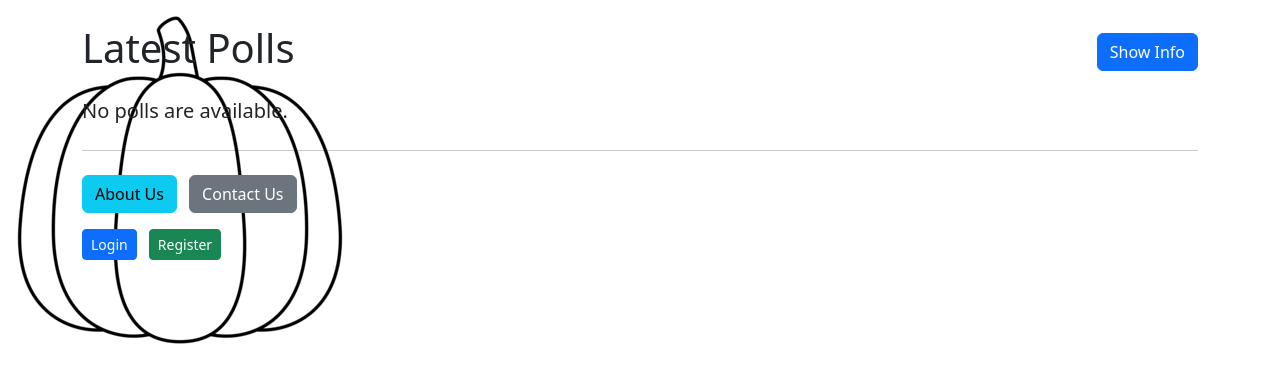
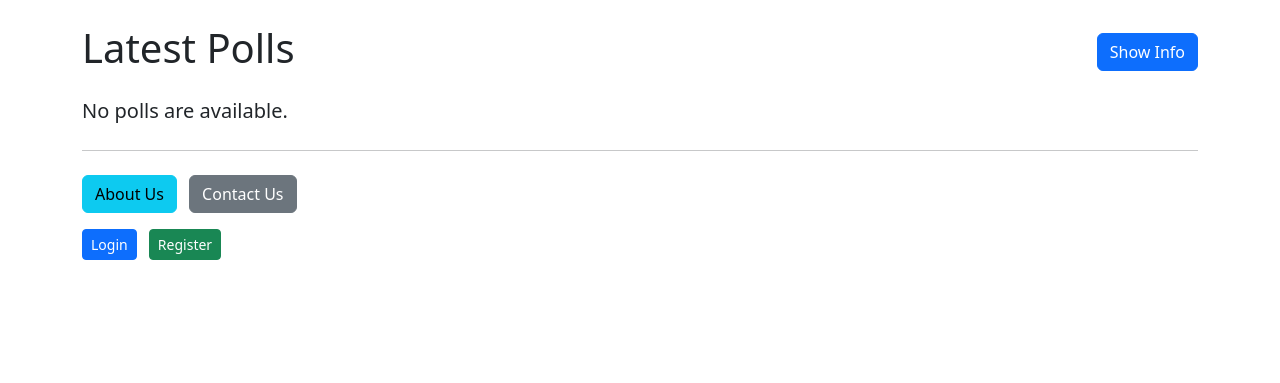
Before and after one commit to tsgm1257/miniproject4TanzeemSiddique, a Django app: page / in a window 1280 px wide. Shown: the top 383 px of the page. Run offline with Django 5.2, Linux system fonts and the light colour scheme; data that the repository does not hold is empty.

Commit message:
Update style.css

```diff
--- a/polls/static/polls/style.css
+++ b/polls/static/polls/style.css
@@ -1,7 +1,3 @@
 li a {
     color: green;
 }
-
-body {
-    background: white url("images/background.png") no-repeat;
-}
```
